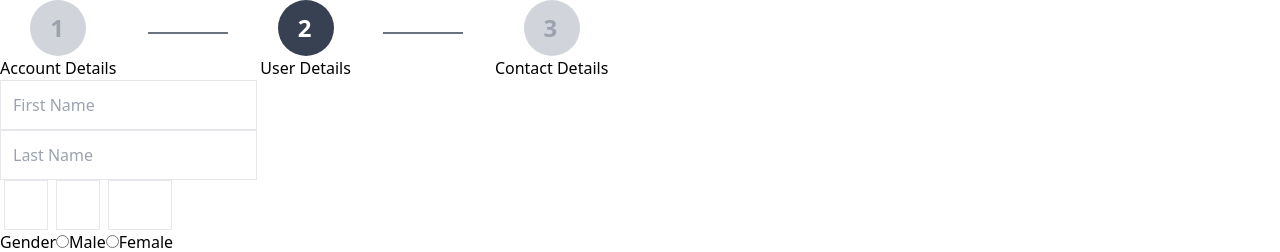
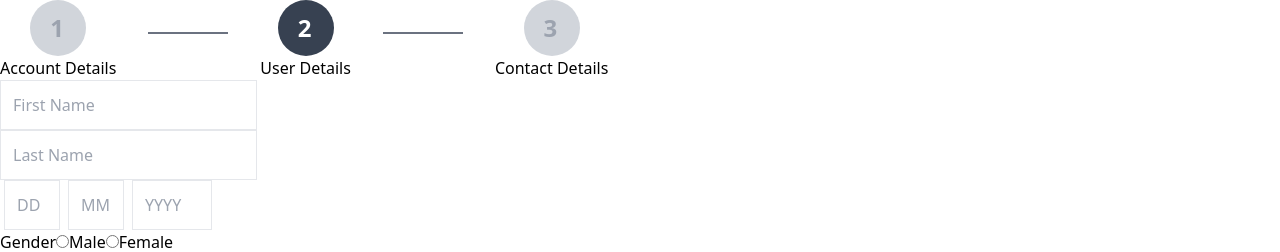
Before and after one commit to p-dim-popov/registration-form-nextjs, a Next.js app: page /register/user-details in a window 1280 px wide. Shown: the top 252 px of the page. Built offline with nearby package versions, Linux system fonts and the light colour scheme.

Commit message:
test(DateInput): write to several field and save as one value

```diff
--- a/package.json
+++ b/package.json
@@ -18,6 +18,7 @@
   },
   "dependencies": {
     "classnames": "^2.3.1",
+    "date-fns": "^2.25.0",
     "dotenv": "^10.0.0",
     "next": "^12.0.1",
     "next-page-tester": "^0.30.0",
--- a/src/components/date-input/DateInput.tsx
+++ b/src/components/date-input/DateInput.tsx
@@ -1,11 +1,84 @@
 import React from "react";
+import { IFormContext } from "@src/contexts/form/FormContext";
+import { ICanBeControlled } from "@src/interfaces/ICanBeControlled";
 
-const DateInput: React.FC = () => (
-    <>
-        <input className="w-11 border p-3 mx-1" />
-        <input className="w-11 border p-3 mx-1" />
-        <input className="w-16 border p-3 mx-1" />
-    </>
-);
+export enum DateGroupType {
+    Days = "days",
+    Months = "months",
+    Year = "year",
+}
+
+export interface IDateInputProps
+    extends
+    ICanBeControlled<string> {
+
+}
+
+export const set = (group: DateGroupType) => (prevState: string = "") => (value: string) => {
+    let [day = "", month = "", year = ""] = prevState.split("-");
+    switch (group) {
+        case DateGroupType.Days:
+            day = value.substring(value.length - 2);
+            break;
+        case DateGroupType.Months:
+            month = value.substring(value.length - 2);
+            break;
+        case DateGroupType.Year:
+            year = value.substring(value.length - 4);
+            break;
+        default: break;
+    }
+
+    return [day, month, year].join("-");
+};
+
+export const get = (group: DateGroupType) => (state: string = ""): string => {
+    const [day = "", month = "", year = ""] = state.split("-");
+    const value = {
+        [DateGroupType.Days]: day,
+        [DateGroupType.Months]: month,
+        [DateGroupType.Year]: year,
+    }[group];
+
+    switch (value) {
+        case "00":
+        case "0000":
+            return "";
+        default: return value;
+    }
+};
+
+function DateInput<TContext extends IFormContext<string>>({
+    value, onChange,
+}: React.PropsWithChildren<IDateInputProps>) {
+    return (
+        <div>
+            <input
+                className="w-14 border p-3 mx-1"
+                placeholder="DD"
+                onChange={(event) => onChange?.(
+                    set(DateGroupType.Days)(value)(event.target.value),
+                )}
+                value={get(DateGroupType.Days)(value)}
+            />
+            <input
+                className="w-14 border p-3 mx-1"
+                placeholder="MM"
+                onChange={(event) => onChange?.(
+                    set(DateGroupType.Months)(value)(event.target.value),
+                )}
+                value={get(DateGroupType.Months)(value)}
+            />
+            <input
+                className="w-20 border p-3 mx-1"
+                placeholder="YYYY"
+                onChange={(event) => onChange?.(
+                    set(DateGroupType.Year)(value)(event.target.value),
+                )}
+                value={get(DateGroupType.Year)(value)}
+            />
+        </div>
+    );
+}
 
 export default DateInput;
```
Also changed, not shown: 2 other files (tests, documents, lock files or other folders).
